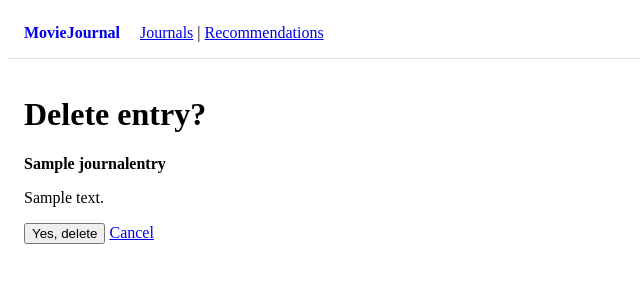
After one commit to Insert-your-Neim-here/ProjectMovieRecommender, a Django app: template app/templates/confirm_delete.html in a window 1280 px wide. The commit adds this page. Shown: the top 300 px of the page, without its empty margins (0-640 px from the left). Run offline with Django 5.2, Linux system fonts and the light colour scheme; the template is opened without the code that fills it: values that come from a table or form of the project are taken from there, others are empty; tables that the repository leaves empty hold one stand-in row (values such as "Sample post"); parts of the project's set-up code (start-up, migrations or seed data) failed here and were passed over.

Commit message:
added a journal entry delete function

```diff
--- /dev/null
+++ b/app/templates/confirm_delete.html
@@ -0,0 +1,13 @@
+{% extends "base.html" %}
+{% block content %}
+  <h1>Delete entry?</h1>
+
+  <p><b>{{ entry.movie_title }}</b></p>
+  <p>{{ entry.text|truncatechars:250 }}</p>
+
+  <form method="post">
+    {% csrf_token %}
+    <button type="submit">Yes, delete</button>
+    <a href="/journals/">Cancel</a>
+  </form>
+{% endblock %}
--- a/app/templates/journals.html
+++ b/app/templates/journals.html
@@ -8,6 +8,10 @@
         <li style="margin: 12px 0;">
           <b>{{ e.movie_title }}</b> — {{ e.created_at }}<br>
           {{ e.text|truncatechars:200 }}
+          <form method="get" action="/journals/{{ e.id }}/delete/" style="display:inline;">
+  <button type="submit">Delete</button>
+</form>
+
         </li>
       {% endfor %}
     </ul>
--- a/app/urls.py
+++ b/app/urls.py
@@ -6,5 +6,6 @@ urlpatterns = [
     path("movie/<int:tmdb_id>/", views.movie_detail, name="movie_detail"),
     path("journals/", views.journals, name="journals"),
     path("recommendations/", views.recommendations, name="recommendations"),
+    path("journals/<int:entry_id>/delete/", views.delete_journal, name="delete_journal"),
 
 ]
```
Also changed, not shown: app/views.py (+15 -0 lines).
